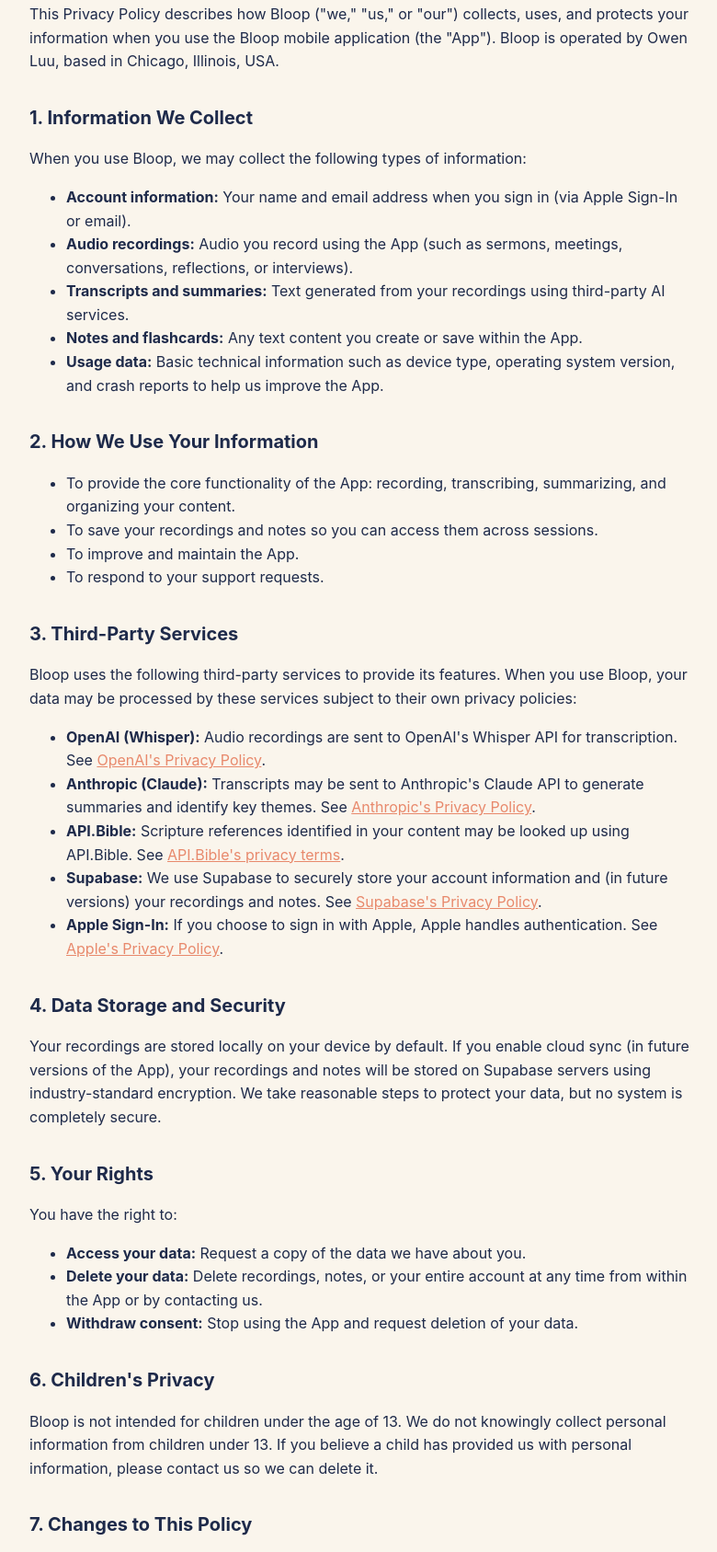
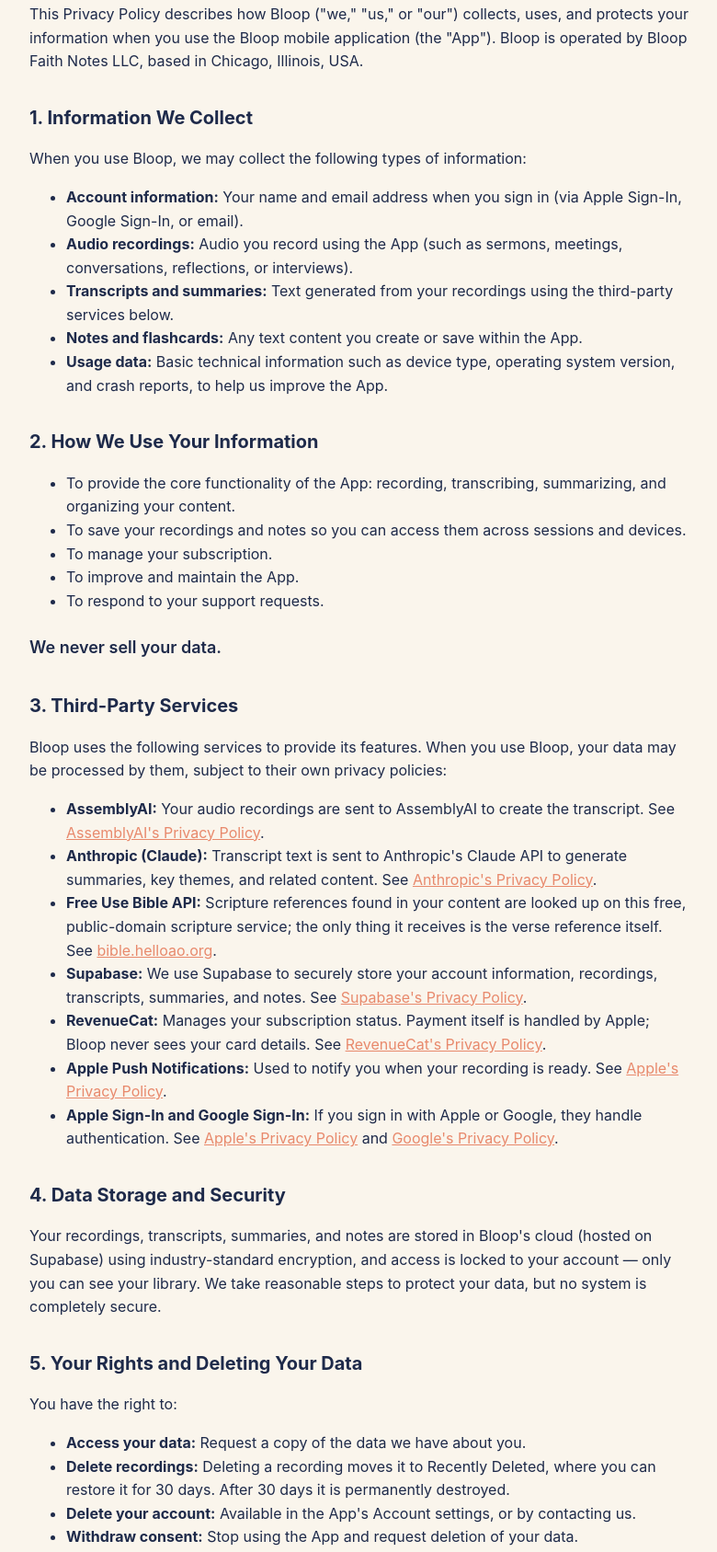
Before and after one commit to Owenluu/bloop-privacy, a plain HTML site: page index.html in a window 1280 px wide. Shown: the part 139-1826 px from the top of the page at 92% size, without its empty margins (248-1028 px from the left). Drawn offline with Linux system fonts and the light colour scheme.

Commit message:
policy: Sept 2026 rewrite — correct vendors (AssemblyAI, helloao Bible), cloud storage truth, LLC operator, never-sell line
Co-Authored-By: Claude Fable 5 <noreply@anthropic.com>

```diff
--- a/index.html
+++ b/index.html
@@ -20,51 +20,58 @@
   a { color: #E8896C; }
   .updated { color: #6B7280; font-size: 14px; }
   .dot { color: #E8896C; }
+  .promise { font-size: 18px; font-weight: 600; margin-top: 24px; }
 </style>
 </head>
 <body>
 
 <h1>bloop<span class="dot">.</span> Privacy Policy</h1>
-<p class="updated">Last updated: May 12, 2026</p>
+<p class="updated">Last updated: September 11, 2026</p>
 
-<p>This Privacy Policy describes how Bloop ("we," "us," or "our") collects, uses, and protects your information when you use the Bloop mobile application (the "App"). Bloop is operated by Owen Luu, based in Chicago, Illinois, USA.</p>
+<p>This Privacy Policy describes how Bloop ("we," "us," or "our") collects, uses, and protects your information when you use the Bloop mobile application (the "App"). Bloop is operated by Bloop Faith Notes LLC, based in Chicago, Illinois, USA.</p>
 
 <h2>1. Information We Collect</h2>
 <p>When you use Bloop, we may collect the following types of information:</p>
 <ul>
-  <li><strong>Account information:</strong> Your name and email address when you sign in (via Apple Sign-In or email).</li>
+  <li><strong>Account information:</strong> Your name and email address when you sign in (via Apple Sign-In, Google Sign-In, or email).</li>
   <li><strong>Audio recordings:</strong> Audio you record using the App (such as sermons, meetings, conversations, reflections, or interviews).</li>
-  <li><strong>Transcripts and summaries:</strong> Text generated from your recordings using third-party AI services.</li>
+  <li><strong>Transcripts and summaries:</strong> Text generated from your recordings using the third-party services below.</li>
   <li><strong>Notes and flashcards:</strong> Any text content you create or save within the App.</li>
-  <li><strong>Usage data:</strong> Basic technical information such as device type, operating system version, and crash reports to help us improve the App.</li>
+  <li><strong>Usage data:</strong> Basic technical information such as device type, operating system version, and crash reports, to help us improve the App.</li>
 </ul>
 
 <h2>2. How We Use Your Information</h2>
 <ul>
   <li>To provide the core functionality of the App: recording, transcribing, summarizing, and organizing your content.</li>
-  <li>To save your recordings and notes so you can access them across sessions.</li>
+  <li>To save your recordings and notes so you can access them across sessions and devices.</li>
+  <li>To manage your subscription.</li>
   <li>To improve and maintain the App.</li>
   <li>To respond to your support requests.</li>
 </ul>
 
+<p class="promise">We never sell your data.</p>
+
 <h2>3. Third-Party Services</h2>
-<p>Bloop uses the following third-party services to provide its features. When you use Bloop, your data may be processed by these services subject to their own privacy policies:</p>
+<p>Bloop uses the following services to provide its features. When you use Bloop, your data may be processed by them, subject to their own privacy policies:</p>
 <ul>
-  <li><strong>OpenAI (Whisper):</strong> Audio recordings are sent to OpenAI's Whisper API for transcription. See <a href="https://openai.com/policies/privacy-policy" target="_blank">OpenAI's Privacy Policy</a>.</li>
-  <li><strong>Anthropic (Claude):</strong> Transcripts may be sent to Anthropic's Claude API to generate summaries and identify key themes. See <a href="https://www.anthropic.com/legal/privacy" target="_blank">Anthropic's Privacy Policy</a>.</li>
-  <li><strong>API.Bible:</strong> Scripture references identified in your content may be looked up using API.Bible. See <a href="https://scripture.api.bible/" target="_blank">API.Bible's privacy terms</a>.</li>
-  <li><strong>Supabase:</strong> We use Supabase to securely store your account information and (in future versions) your recordings and notes. See <a href="https://supabase.com/privacy" target="_blank">Supabase's Privacy Policy</a>.</li>
-  <li><strong>Apple Sign-In:</strong> If you choose to sign in with Apple, Apple handles authentication. See <a href="https://www.apple.com/legal/privacy/" target="_blank">Apple's Privacy Policy</a>.</li>
+  <li><strong>AssemblyAI:</strong> Your audio recordings are sent to AssemblyAI to create the transcript. See <a href="https://www.assemblyai.com/legal/privacy-policy" target="_blank">AssemblyAI's Privacy Policy</a>.</li>
+  <li><strong>Anthropic (Claude):</strong> Transcript text is sent to Anthropic's Claude API to generate summaries, key themes, and related content. See <a href="https://www.anthropic.com/legal/privacy" target="_blank">Anthropic's Privacy Policy</a>.</li>
+  <li><strong>Free Use Bible API:</strong> Scripture references found in your content are looked up on this free, public-domain scripture service; the only thing it receives is the verse reference itself. See <a href="https://bible.helloao.org" target="_blank">bible.helloao.org</a>.</li>
+  <li><strong>Supabase:</strong> We use Supabase to securely store your account information, recordings, transcripts, summaries, and notes. See <a href="https://supabase.com/privacy" target="_blank">Supabase's Privacy Policy</a>.</li>
+  <li><strong>RevenueCat:</strong> Manages your subscription status. Payment itself is handled by Apple; Bloop never sees your card details. See <a href="https://www.revenuecat.com/privacy" target="_blank">RevenueCat's Privacy Policy</a>.</li>
+  <li><strong>Apple Push Notifications:</strong> Used to notify you when your recording is ready. See <a href="https://www.apple.com/legal/privacy/" target="_blank">Apple's Privacy Policy</a>.</li>
+  <li><strong>Apple Sign-In and Google Sign-In:</strong> If you sign in with Apple or Google, they handle authentication. See <a href="https://www.apple.com/legal/privacy/" target="_blank">Apple's Privacy Policy</a> and <a href="https://policies.google.com/privacy" target="_blank">Google's Privacy Policy</a>.</li>
 </ul>
 
 <h2>4. Data Storage and Security</h2>
-<p>Your recordings are stored locally on your device by default. If you enable cloud sync (in future versions of the App), your recordings and notes will be stored on Supabase servers using industry-standard encryption. We take reasonable steps to protect your data, but no system is completely secure.</p>
+<p>Your recordings, transcripts, summaries, and notes are stored in Bloop's cloud (hosted on Supabase) using industry-standard encryption, and access is locked to your account — only you can see your library. We take reasonable steps to protect your data, but no system is completely secure.</p>
 
-<h2>5. Your Rights</h2>
+<h2>5. Your Rights and Deleting Your Data</h2>
 <p>You have the right to:</p>
 <ul>
   <li><strong>Access your data:</strong> Request a copy of the data we have about you.</li>
-  <li><strong>Delete your data:</strong> Delete recordings, notes, or your entire account at any time from within the App or by contacting us.</li>
+  <li><strong>Delete recordings:</strong> Deleting a recording moves it to Recently Deleted, where you can restore it for 30 days. After 30 days it is permanently destroyed.</li>
+  <li><strong>Delete your account:</strong> Available in the App's Account settings, or by contacting us.</li>
   <li><strong>Withdraw consent:</strong> Stop using the App and request deletion of your data.</li>
 </ul>
 
@@ -77,7 +84,7 @@
 <h2>8. Contact Us</h2>
 <p>If you have any questions about this Privacy Policy or your data, please contact us at:</p>
 <p><strong>Email:</strong> <a href="mailto:support@hellobloop.app">support@hellobloop.app</a></p>
-<p><strong>Operator:</strong> Owen Luu</p>
+<p><strong>Operator:</strong> Bloop Faith Notes LLC</p>
 <p><strong>Location:</strong> Chicago, Illinois, USA</p>
 
 </body>
```
